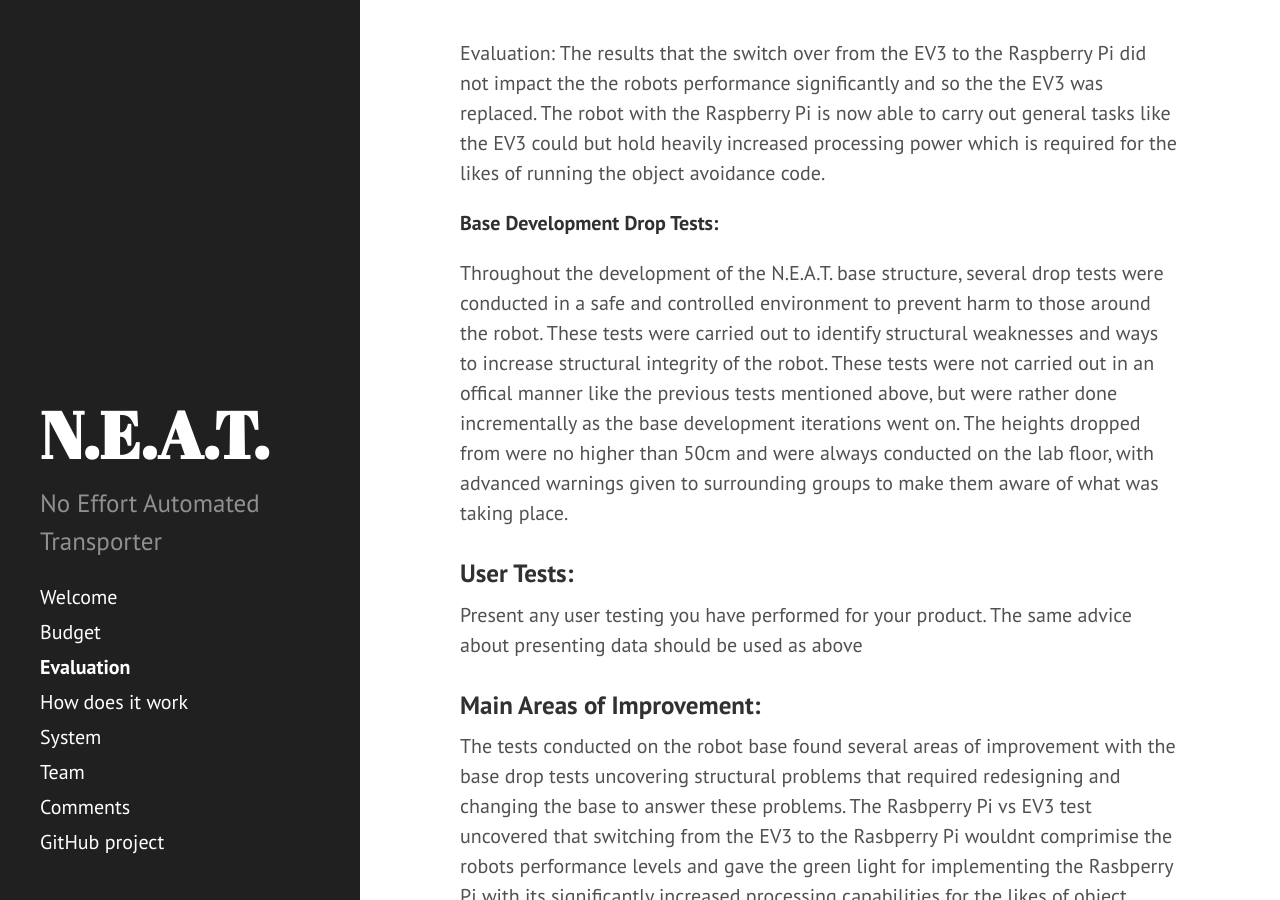
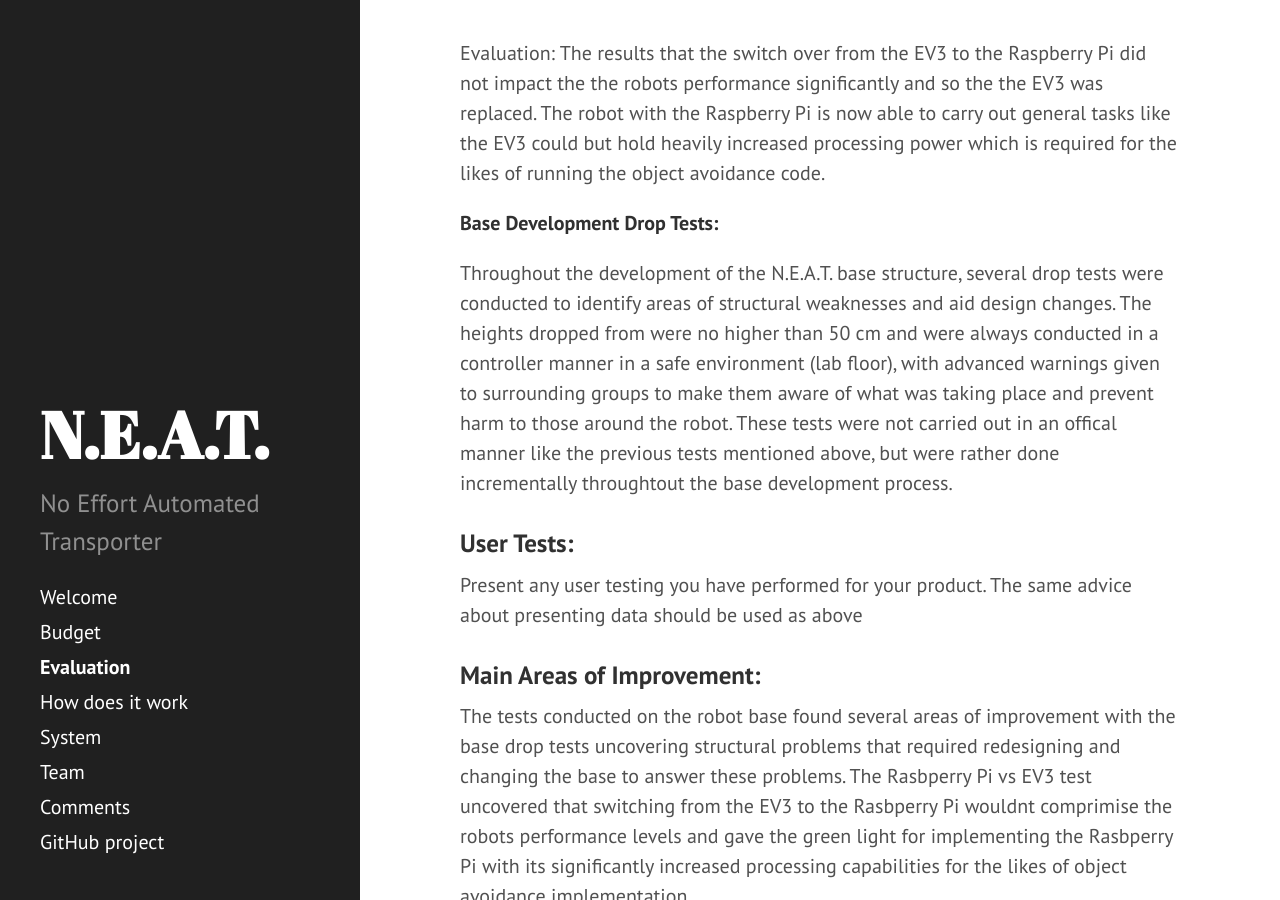
Before and after one commit to okapeng/sdp2020-group2, a Jekyll site: the page built from _pages/evaluation.md, in a window 1280 px wide and 900 px high, scrolled down 2666 px. Built offline with Jekyll 4.4.1, drawn with Linux system fonts in a browser that asks for light colours.

Commit message:
Update evaluation.md

```diff
--- a/_pages/evaluation.md
+++ b/_pages/evaluation.md
@@ -34,7 +34,7 @@ permalink: /evaluation/
 
   **Base Development Drop Tests:**
 
-  Throughout the development of the N.E.A.T. base structure, several drop tests were conducted in a safe and controlled environment to prevent harm to those around the robot. These tests were carried out to identify structural weaknesses and ways to increase structural integrity of the robot. These tests were not carried out in an offical manner like the previous tests mentioned above, but were rather done incrementally as the base development iterations went on. The heights dropped from were no higher than 50cm and were always conducted on the lab floor, with advanced warnings given to surrounding groups to make them aware of what was taking place.
+  Throughout the development of the N.E.A.T. base structure, several drop tests were conducted to identify areas of structural weaknesses and aid design changes. The heights dropped from were no higher than 50 cm and were always conducted in a controller manner in a safe environment (lab floor), with advanced warnings given to surrounding groups to make them aware of what was taking place and prevent harm to those around the robot. These tests were not carried out in an offical manner like the previous tests mentioned above, but were rather done incrementally throughtout the base development process.
 
 ### User Tests:
   Present any user testing you have performed for your product.
```
